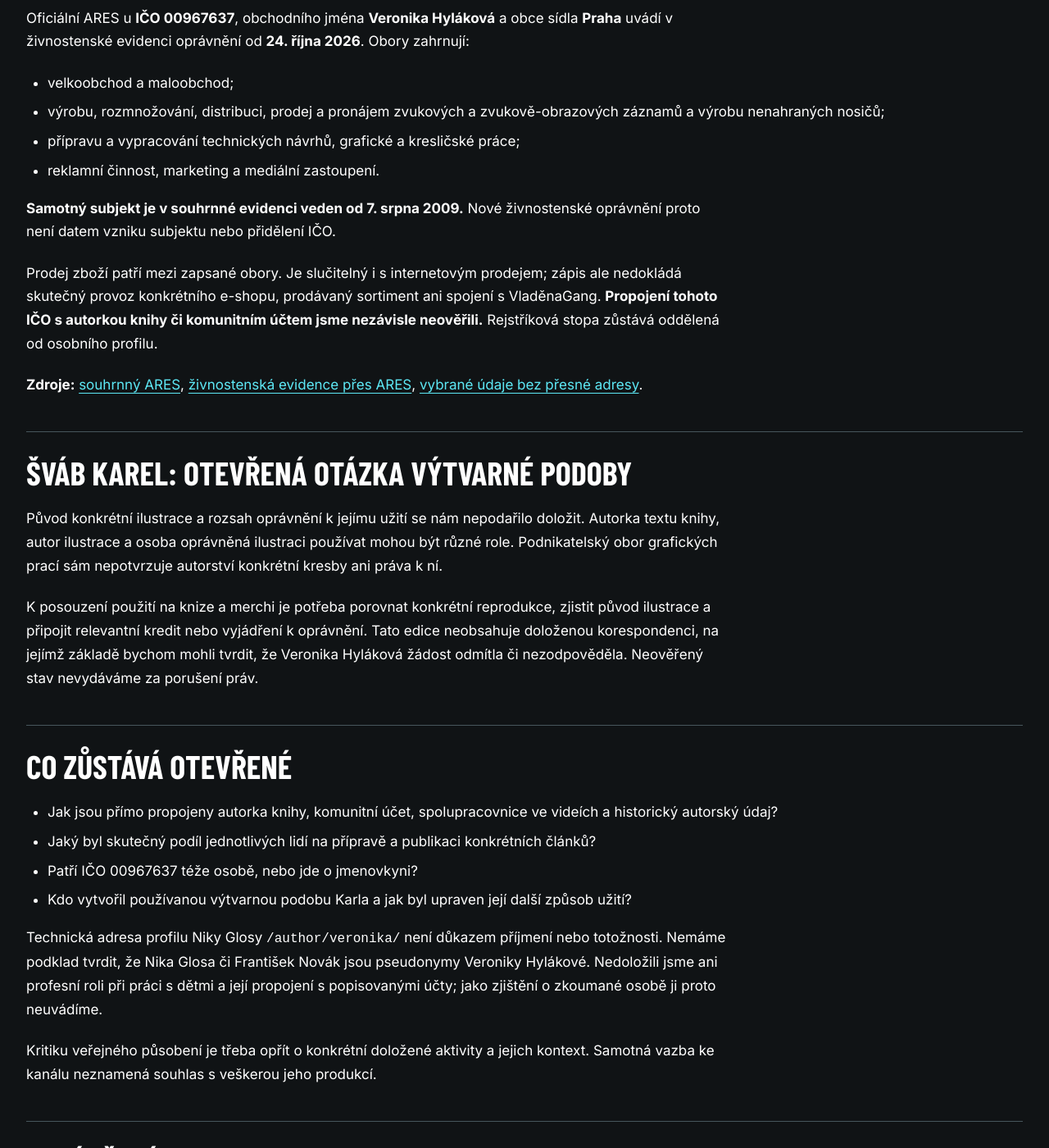
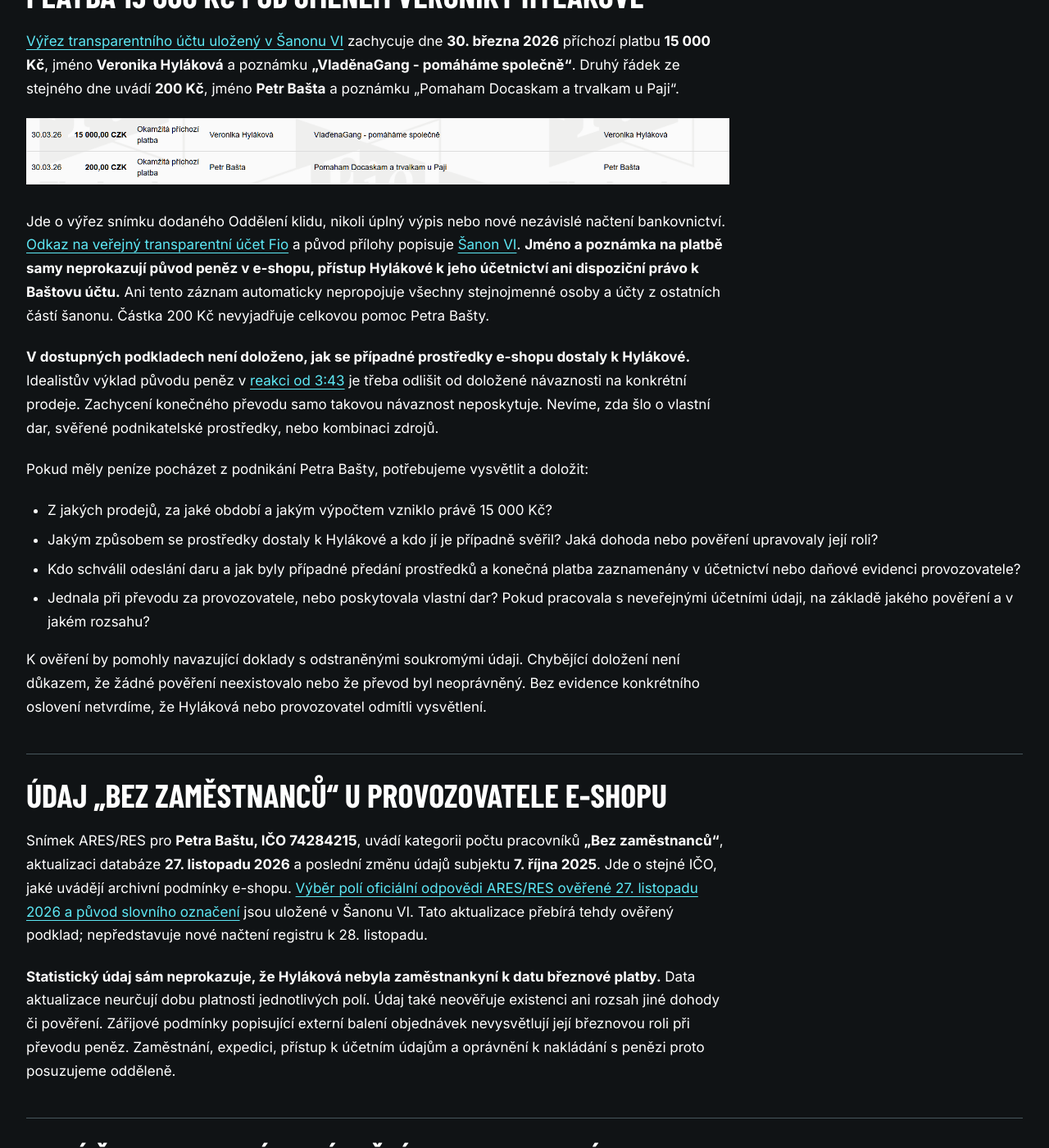
Before and after one commit to oddeleniklidu/Sanony, a Jekyll site: the page built from Případ Veronika Hyláková/README.md, in a window 1280 px wide and 1400 px high, scrolled down 3502 px. Shown: the whole window at 82% size. Built offline with Jekyll 4.4.1, drawn with Linux system fonts in a browser that asks for light colours; our own code applies the rules of GitHub Pages for plain Markdown files; some of the changed text lies outside the part shown.

Commit message:
Doplnit Šanon VIII o platbu a otázky k původu prostředků (#16)
Co-authored-by: Oddělení klidu <oddeleniklidu@users.noreply.github.com>

```diff
--- a/Případ Veronika Hyláková/README.md
+++ b/Případ Veronika Hyláková/README.md
@@ -4,7 +4,7 @@
 
 **Stav:** Zpracované podklady; propojení jednotlivých rolí není ve všech bodech ověřené
 
-**Verze:** 1.2 · 22. listopadu 2026
+**Verze:** 1.3 · 28. listopadu 2026
 
 Jméno Veronika Hyláková se objevuje u knihy, v historickém autorském údaji Top-Fight i u účtu, který ve skupině VLADĚNAplus propaguje články. V obsahu kanálu zároveň vystupuje spolupracovnice označovaná jako Veronika. Co o těchto rolích dokládají zdroje a kde zatím chybí přímé propojení?
 
@@ -64,7 +64,32 @@ Tím je doložena konkrétní provozní vazba uváděná webem. Neověřili jsme
 
 V dosud prověřených podkladech jsme nenašli úplný veřejný přehled, který odděluje tržby, způsob výpočtu výtěžku vybraných výrobků, přidané soukromé prostředky a platby příjemcům. To je hranice našeho ověření, nikoli důkaz, že takový přehled neexistuje nebo že byly peníze zneužity.
 
-Uvedené pasáže jsou rešeršní lokátory veřejných vyjádření. Samy nedokládají konkrétní roli Veroniky Hylákové při převodech ani původ prostředků z účtu konkrétního provozovatele. [Zdroje a omezení](ZDROJE.md).
+Uvedené pasáže jsou rešeršní lokátory veřejných vyjádření. Samy nedokládají konkrétní roli Veroniky Hylákové při převodech ani původ prostředků z účtu konkrétního provozovatele. Nově připojený snímek výpisu níže zachycuje platbu pod jejím jménem, ale ani ten nevysvětluje původ peněz. [Zdroje a omezení](ZDROJE.md).
+
+## Platba 15 000 Kč pod jménem Veroniky Hylákové
+
+[Výřez transparentního účtu uložený v Šanonu VI](../P%C5%99%C3%ADpad%20Eshop%20vladenagang.cz/prilohy/fio-prichozi-platby-2026-03-30.png) zachycuje dne **30. března 2026** příchozí platbu **15 000 Kč**, jméno **Veronika Hyláková** a poznámku **„VladěnaGang - pomáháme společně“**. Druhý řádek ze stejného dne uvádí **200 Kč**, jméno **Petr Bašta** a poznámku „Pomaham Docaskam a trvalkam u Paji“.
+
+![Výřez transparentního účtu: platby 15 000 Kč pod jménem Veroniky Hylákové a 200 Kč pod jménem Petra Bašty dne 30. března 2026](../P%C5%99%C3%ADpad%20Eshop%20vladenagang.cz/prilohy/fio-prichozi-platby-2026-03-30.png)
+
+Jde o výřez snímku dodaného Oddělení klidu, nikoli úplný výpis nebo nové nezávislé načtení bankovnictví. [Odkaz na veřejný transparentní účet Fio](https://ib.fio.cz/ib/transparent?a=2803068745&f=23.09.2025&t=23.09.2026) a původ přílohy popisuje [Šanon VI](../P%C5%99%C3%ADpad%20Eshop%20vladenagang.cz/index.html). **Jméno a poznámka na platbě samy neprokazují původ peněz v e-shopu, přístup Hylákové k jeho účetnictví ani dispoziční právo k Baštovu účtu.** Ani tento záznam automaticky nepropojuje všechny stejnojmenné osoby a účty z ostatních částí šanonu. Částka 200 Kč nevyjadřuje celkovou pomoc Petra Bašty.
+
+**V dostupných podkladech není doloženo, jak se případné prostředky e-shopu dostaly k Hylákové.** Idealistův výklad původu peněz v [reakci od 3:43](https://www.youtube.com/watch?v=s3v2gQLzj2Q&t=223) je třeba odlišit od doložené návaznosti na konkrétní prodeje. Zachycení konečného převodu samo takovou návaznost neposkytuje. Nevíme, zda šlo o vlastní dar, svěřené podnikatelské prostředky, nebo kombinaci zdrojů.
+
+Pokud měly peníze pocházet z podnikání Petra Bašty, potřebujeme vysvětlit a doložit:
+
+- Z jakých prodejů, za jaké období a jakým výpočtem vzniklo právě 15 000 Kč?
+- Jakým způsobem se prostředky dostaly k Hylákové a kdo jí je případně svěřil? Jaká dohoda nebo pověření upravovaly její roli?
+- Kdo schválil odeslání daru a jak byly případné předání prostředků a konečná platba zaznamenány v účetnictví nebo daňové evidenci provozovatele?
+- Jednala při převodu za provozovatele, nebo poskytovala vlastní dar? Pokud pracovala s neveřejnými účetními údaji, na základě jakého pověření a v jakém rozsahu?
+
+K ověření by pomohly navazující doklady s odstraněnými soukromými údaji. Chybějící doložení není důkazem, že žádné pověření neexistovalo nebo že převod byl neoprávněný. Bez evidence konkrétního oslovení netvrdíme, že Hyláková nebo provozovatel odmítli vysvětlení.
+
+## Údaj „Bez zaměstnanců“ u provozovatele e-shopu
+
+Snímek ARES/RES pro **Petra Baštu, IČO 74284215**, uvádí kategorii počtu pracovníků **„Bez zaměstnanců“**, aktualizaci databáze **27. listopadu 2026** a poslední změnu údajů subjektu **7. října 2025**. Jde o stejné IČO, jaké uvádějí archivní podmínky e-shopu. [Výběr polí oficiální odpovědi ARES/RES ověřené 27. listopadu 2026 a původ slovního označení](../P%C5%99%C3%ADpad%20Eshop%20vladenagang.cz/prilohy/ares-res-74284215.json) jsou uložené v Šanonu VI. Tato aktualizace přebírá tehdy ověřený podklad; nepředstavuje nové načtení registru k 28. listopadu.
+
+**Statistický údaj sám neprokazuje, že Hyláková nebyla zaměstnankyní k datu březnové platby.** Data aktualizace neurčují dobu platnosti jednotlivých polí. Údaj také neověřuje existenci ani rozsah jiné dohody či pověření. Zářijové podmínky popisující externí balení objednávek nevysvětlují její březnovou roli při převodu peněz. Zaměstnání, expedici, přístup k účetním údajům a oprávnění k nakládání s penězi proto posuzujeme odděleně.
 
 ## Nové živnostenské oprávnění stejnojmenné osoby
 
@@ -91,6 +116,7 @@ K posouzení použití na knize a merchi je potřeba porovnat konkrétní reprod
 
 - Jak jsou přímo propojeny autorka knihy, komunitní účet, spolupracovnice ve videích a historický autorský údaj?
 - Jaký byl skutečný podíl jednotlivých lidí na přípravě a publikaci konkrétních článků?
+- Jaký byl původ platby 15 000 Kč vedené pod jménem Veroniky Hylákové a jaká byla její případná role při převodu prostředků e-shopu?
 - Patří IČO 00967637 téže osobě, nebo jde o jmenovkyni?
 - Kdo vytvořil používanou výtvarnou podobu Karla a jak byl upraven její další způsob užití?
 
```
Also changed, not shown: Případ Veronika Hyláková/CASOVA-OSA.md (+5 -1 lines), Případ Veronika Hyláková/METODIKA.md (+5 -1 lines), Případ Veronika Hyláková/OPRAVY.md (+8 -0 lines), Případ Veronika Hyláková/ZDROJE.md (+11 -1 lines), Případ Veronika Hyláková/prilohy/SHA256SUMS.txt (+5 -5 lines).
